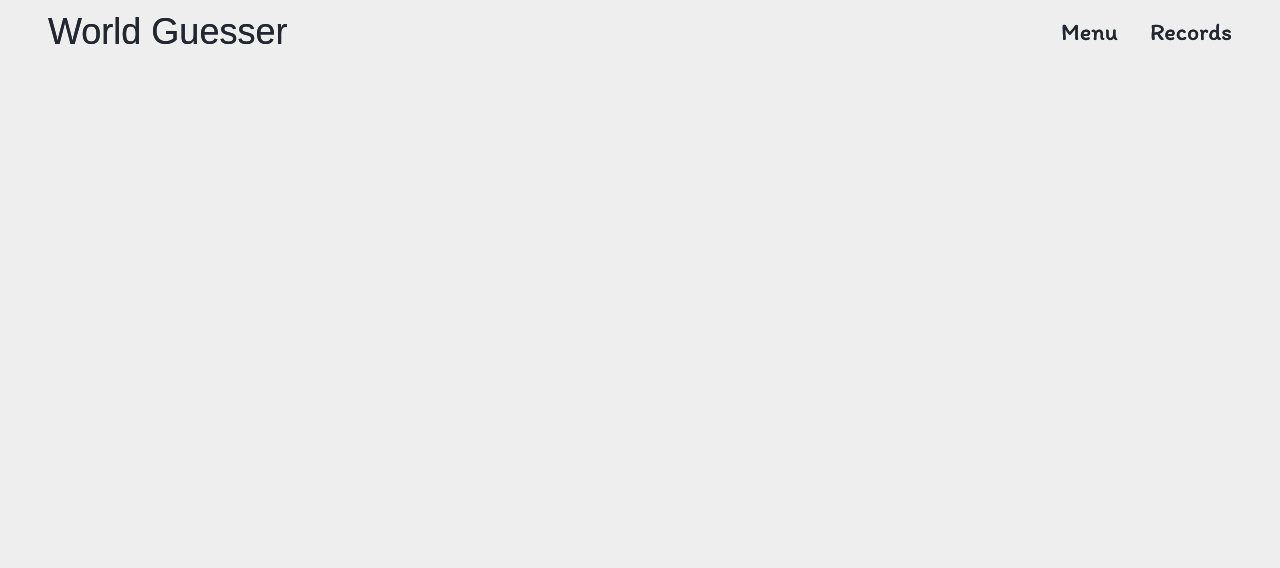
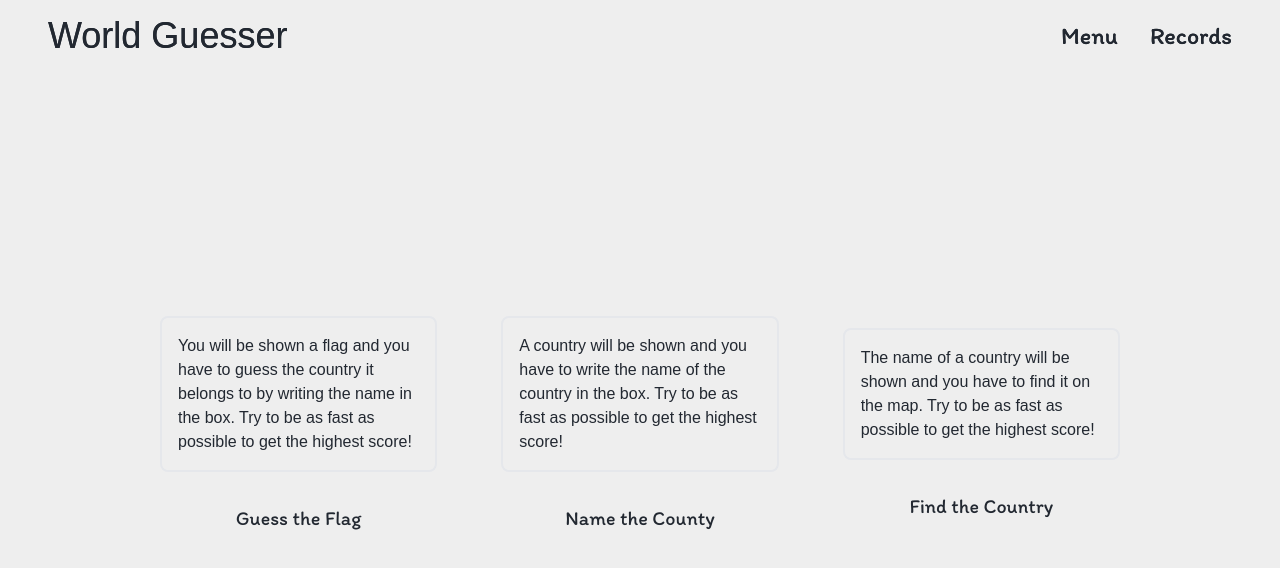
Before and after one commit to gibadanielsebastian/WorldGuesser, a Next.js app: page /gamemodes in a window 1280 px wide. Shown: the top 568 px of the page. Built offline with nearby package versions, Linux system fonts and the light colour scheme; a web font is replaced by a local one.

Commit message:
Implemented NavBar functionality and respnsive design. Implemented GameModes page.

```diff
--- a/next.config.mjs
+++ b/next.config.mjs
@@ -1,4 +1,12 @@
 /** @type {import('next').NextConfig} */
-const nextConfig = {};
+const nextConfig = {
+	webpack(config) {
+		config.module.rules.push({
+			test: /\.svg$/,
+			use: ["@svgr/webpack"],
+		});
+		return config;
+	},
+};
 
 export default nextConfig;
--- a/src/app/components/navbar.js
+++ b/src/app/components/navbar.js
@@ -1,7 +1,10 @@
 "use client";
 
 import Link from "next/link";
+import MenuIcon from "/public/menu.svg";
+import "/src/app/globals.css";
 import { usePathname } from "next/navigation";
+import { useState } from "react";
 import { Kablammo, Itim } from "next/font/google";
 
 const kablammo = Kablammo({
@@ -14,11 +17,25 @@ const itim = Itim({
 	weight: "400",
 });
 
+const NavLinks = () => {
+	const currentPage = usePathname();
+	return (
+		<>
+			{currentPage === "/" ? (
+				<Link href="/gamemodes">Game Modes</Link>
+			) : (
+				<Link href="/">Menu</Link>
+			)}
+			<Link href="/">Records</Link>
+		</>
+	);
+};
+
 export default function Navbar() {
-	const currentPage = usePathname();
+	const [isMenuOpen, setIsMenuOpen] = useState(false);
 
 	return (
-		<nav className=" fixed top-0 left-0 w-full h-16 flex justify-between items-center p-4">
+		<nav className=" fixed top-0 left-0 w-full h-16 flex flex-wrap justify-between items-center p-4 ">
 			<Link href="/">
 				<h1 className={`font-extrabold ${kablammo.className} ml-8 text-4xl`}>
 					World Guesser
@@ -27,17 +44,21 @@ export default function Navbar() {
 			<ul
 				className={`flex justify-evenly items-center ${itim.className} text-2xl gap-8 mr-8`}
 			>
-				<li>
-					{currentPage === "/" ? (
-						<Link href="/gamemodes">Game Modes</Link>
-					) : (
-						<Link href="/">Menu</Link>
-					)}
+				<li className="md:hidden" onClick={() => setIsMenuOpen(!isMenuOpen)}>
+					<MenuIcon className="w-8 h-8 text-[var(--foreground)]"></MenuIcon>
 				</li>
-				<li>
-					<Link href="/">Records</Link>
-				</li>
+
+				<div className="hidden md:flex gap-8">
+					<NavLinks />
+				</div>
 			</ul>
+			{isMenuOpen && (
+				<div
+					className={`flex flex-col items-center basis-full gap-4 ${itim.className} text-2xl mt-4`}
+				>
+					<NavLinks onClick={() => setIsMenuOpen(false)} />
+				</div>
+			)}
 		</nav>
 	);
 }
--- a/src/app/gamemodes/layout.js
+++ b/src/app/gamemodes/layout.js
@@ -2,13 +2,13 @@ import "../globals.css";
 import "../components/navbar.js";
 import Navbar from "../components/navbar.js";
 
-export default function RootLayout({ children }) {
+export default function GameModesLayout({ children }) {
 	return (
-		<html lang="en">
-			<body className="pt-16">
+		<>
+			<div className="pt-16">
 				<Navbar />
 				{children}
-			</body>
-		</html>
+			</div>
+		</>
 	);
 }
--- a/src/app/gamemodes/page.js
+++ b/src/app/gamemodes/page.js
@@ -1 +1,38 @@
-export default function GameModes() {}
+import { Itim } from "next/font/google";
+
+const itim = Itim({
+	subsets: ["latin"],
+	weight: "400",
+});
+
+export default function GameModes() {
+	return (
+		<div className="flex min-h-[calc(100vh-12rem)] justify-center items-center overflow-hidden">
+			<div className="flex flex-col md:flex-row md:w-3/4 gap-16 place-items-center">
+				{["Guess the Flag", "Name the County", "Find the Country"].map(
+					(text) => {
+						const content = {
+							"Guess the Flag":
+								"You will be shown a flag and you have to guess the country it belongs to by writing the name in the box. Try to be as fast as possible to get the highest score!",
+							"Name the County":
+								"A country will be shown and you have to write the name of the country in the box. Try to be as fast as possible to get the highest score!",
+							"Find the Country":
+								"The name of a country will be shown and you have to find it on the map. Try to be as fast as possible to get the highest score!",
+						}[text];
+
+						return (
+							<div key={text} className="flex flex-col w-3/4 gap-4">
+								<div className="border-2 rounded-lg p-4">{content}</div>
+								<button
+									className={`p-4 bg-[var(--main)] text-xl ${itim.className}`}
+								>
+									{text}
+								</button>
+							</div>
+						);
+					}
+				)}
+			</div>
+		</div>
+	);
+}
--- a/src/app/page.js
+++ b/src/app/page.js
@@ -1,11 +1,17 @@
 import Image from "next/image";
 import Link from "next/link";
+import { Kablammo, Itim } from "next/font/google";
+
+const itim = Itim({
+	subsets: ["latin"],
+	weight: "400",
+});
 
 export default function Home() {
 	return (
 		<div className="grid place-items-center min-h-[calc(100vh-4rem)]">
 			<div className="flex flex-col items-center gap-8">
-				<Image src="/logo.webp" width="256" height="256" alt="logo" />
+				<Image src="/logo.webp" width="256" height="256" alt="logo" priority />
 
 				{["How to play?", "Settings"].map((text) => {
 					return (
@@ -13,7 +19,9 @@ export default function Home() {
 							<button className="group relative overflow-hidden rounded-2xl border-2 border-transparent bg-[#00ADB5] px-6 py-3 font-medium text-[#eeeeee] transition-all duration-300 ease-in-out hover:border-2 hover:border-[#00ADB5] hover:bg-transparent hover:text-[#00adb5]">
 								<span className="absolute inset-0 bg-[#00ADB5] transition-transform duration-300 ease-in-out group-hover:translate-x-full"></span>
 
-								<span className="relative z-10 flex items-center gap-2">
+								<span
+									className={`relative flex items-center gap-2 ${itim.className}`}
+								>
 									{text}
 								</span>
 							</button>
```
Also changed, not shown: package.json (+6 -5 lines), public/menu.svg (added), 1 other file (tests, documents, lock files or other folders).
